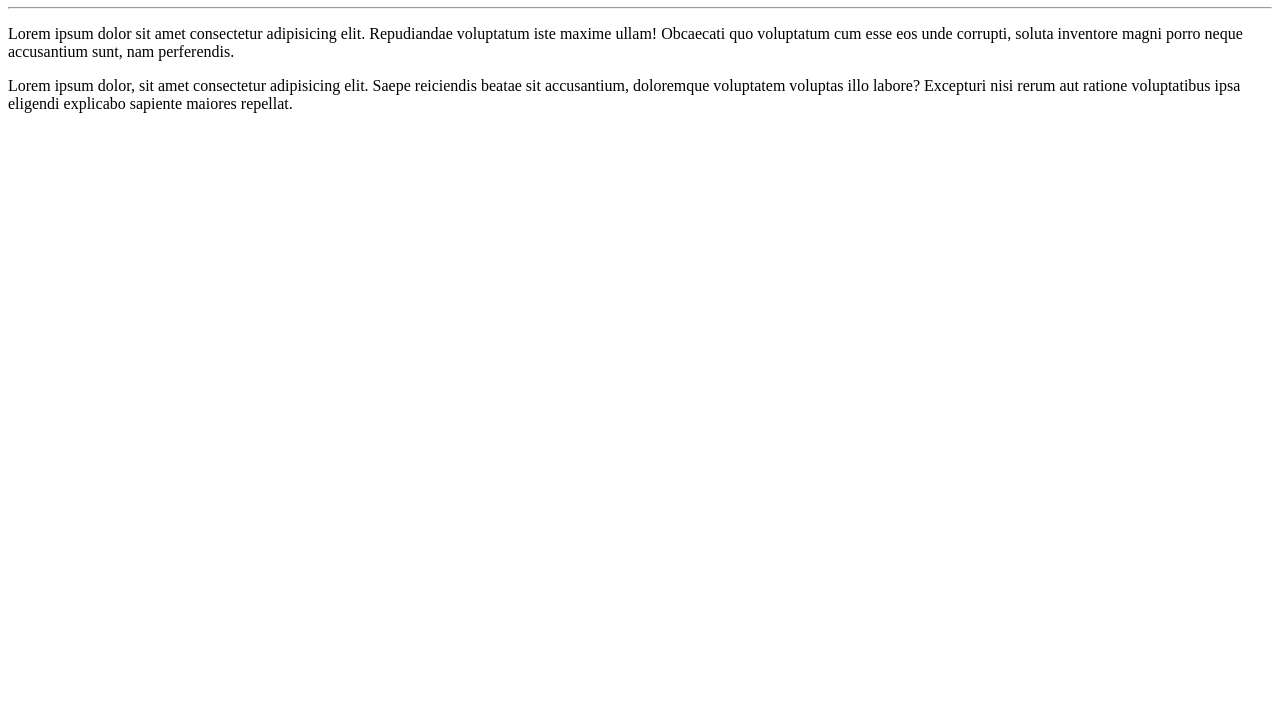
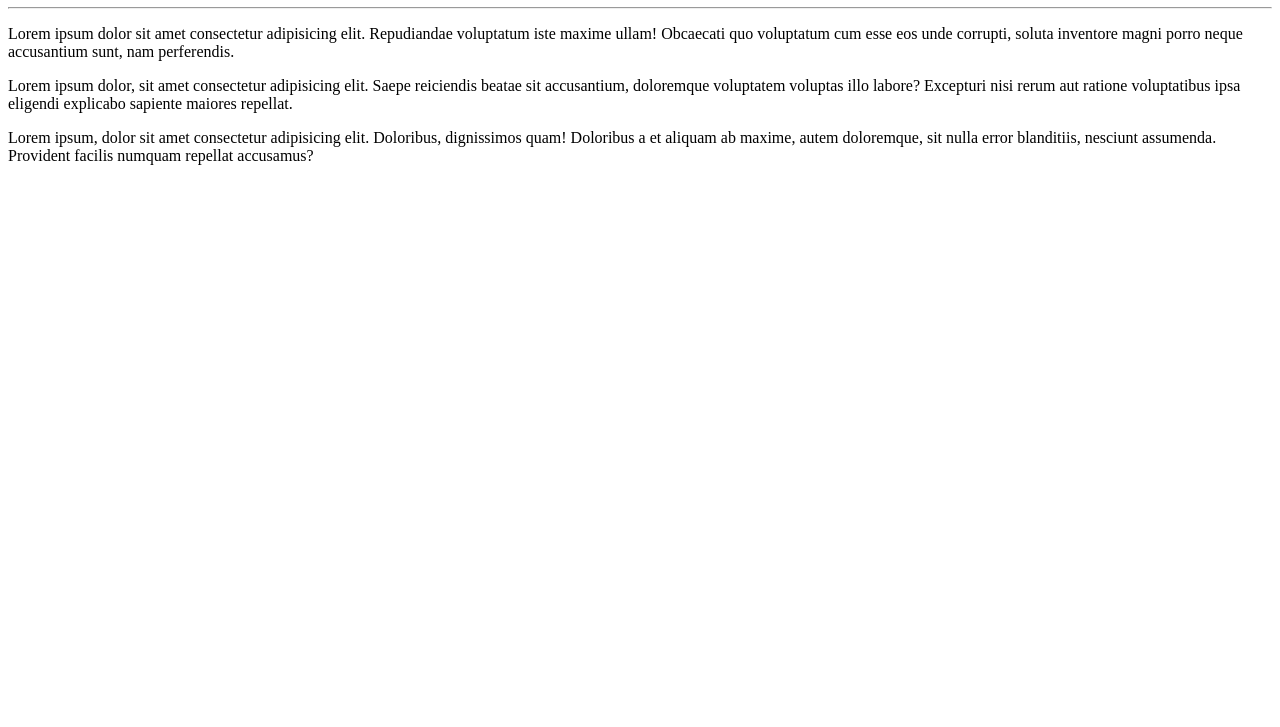
Before and after one commit to jovtrevizan/Ola-Mundo, a plain HTML site: page site-exemplo/index.html in a window 1280 px wide. Shown: the part 73-800 px from the top of the page. Drawn offline with Linux system fonts and the light colour scheme.

Commit message:
atualizei

```diff
--- a/site-exemplo/index.html
+++ b/site-exemplo/index.html
@@ -10,5 +10,6 @@
     <hr>
     <p>Lorem ipsum dolor sit amet consectetur adipisicing elit. Repudiandae voluptatum iste maxime ullam! Obcaecati quo voluptatum cum esse eos unde corrupti, soluta inventore magni porro neque accusantium sunt, nam perferendis.</p>
     <p>Lorem ipsum dolor, sit amet consectetur adipisicing elit. Saepe reiciendis beatae sit accusantium, doloremque voluptatem voluptas illo labore? Excepturi nisi rerum aut ratione voluptatibus ipsa eligendi explicabo sapiente maiores repellat.</p>
+    <p>Lorem ipsum, dolor sit amet consectetur adipisicing elit. Doloribus, dignissimos quam! Doloribus a et aliquam ab maxime, autem doloremque, sit nulla error blanditiis, nesciunt assumenda. Provident facilis numquam repellat accusamus?</p>
 </body>
 </html>
```
